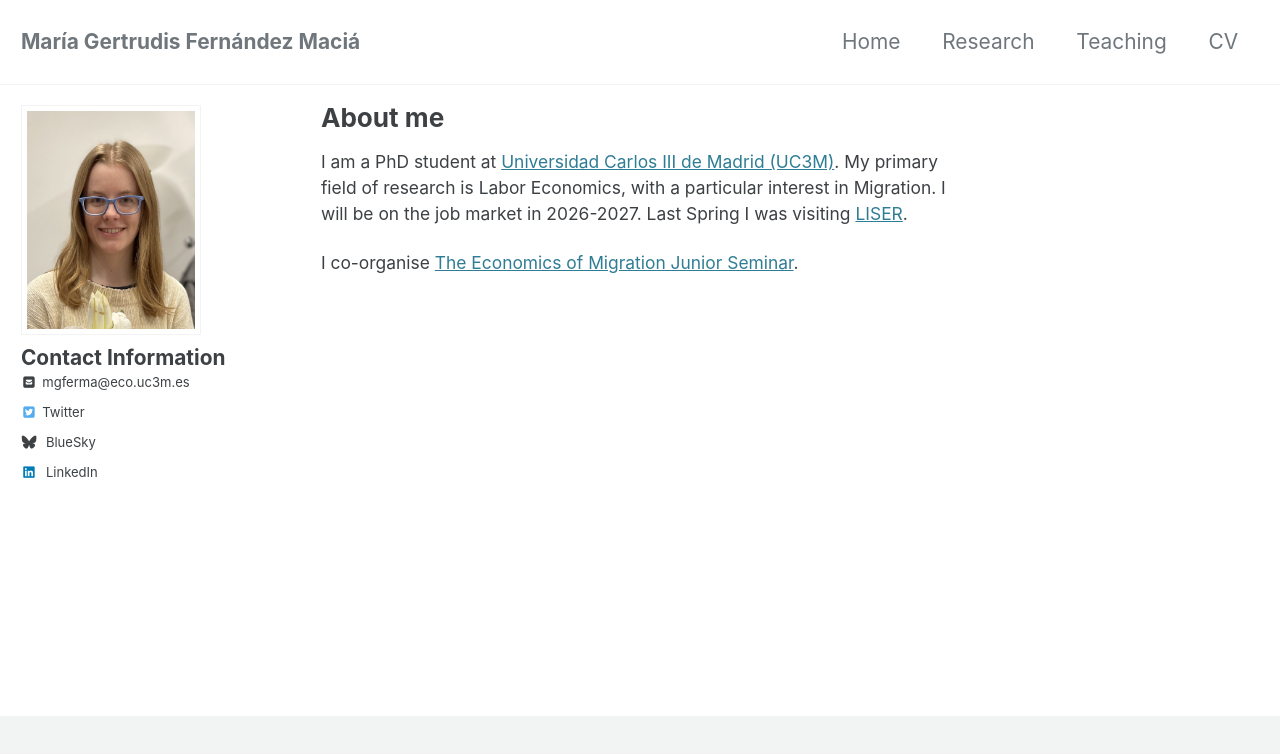
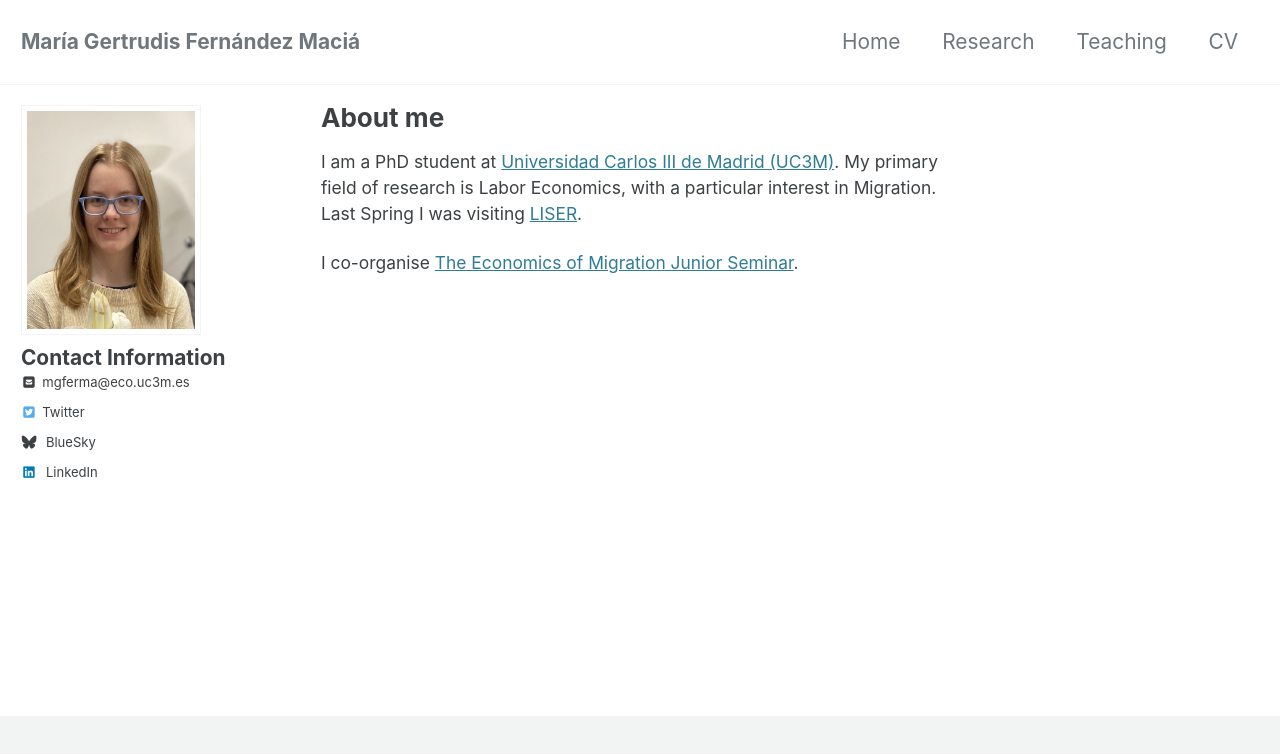
Before and after one commit to mgfernandezmacia/mgfernandezmacia.github.io, a Jekyll site: the page built from index.html, in a window 1280 px wide, cut to the strip 0-754 px from the top of the page. Built offline with Jekyll 4.4.1, drawn with Linux system fonts in a browser that asks for light colours; cached includes are drawn as plain includes; the list of posts is cut into pages by our own code.

Commit message:
Update home.html
Drop when I am going to the job market

```diff
--- a/_layouts/home.html
+++ b/_layouts/home.html
@@ -5,6 +5,6 @@ layout: archive
 {{ content }}
 
 <div id="about-me">
-    <p style="font-size: smaller;">I am a PhD student at <a href="https://economics.uc3m.es/" target="_blank" rel="noopener noreferrer">Universidad Carlos III de Madrid (UC3M)</a>. My primary field of research is Labor Economics, with a particular interest in Migration. I will be on the job market in 2026-2027. Last Spring I was visiting <a href="https://www.liser.lu/" target="_blank" rel="noopener noreferrer">LISER</a>.</p>
+    <p style="font-size: smaller;">I am a PhD student at <a href="https://economics.uc3m.es/" target="_blank" rel="noopener noreferrer">Universidad Carlos III de Madrid (UC3M)</a>. My primary field of research is Labor Economics, with a particular interest in Migration. Last Spring I was visiting <a href="https://www.liser.lu/" target="_blank" rel="noopener noreferrer">LISER</a>.</p>
     <p style="font-size: smaller;"> I co-organise <a href="https://sites.google.com/view/the-economics-of-migration/home" target="_blank" rel="noopener noreferrer">The Economics of Migration Junior Seminar</a>.</p>
 </div>
```
